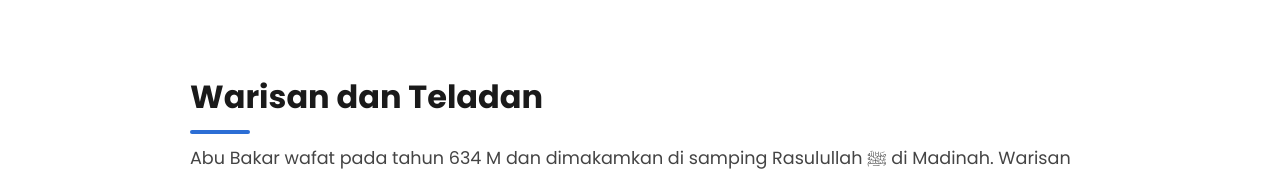
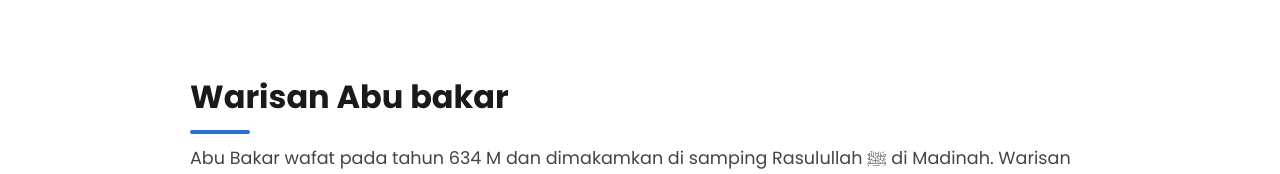
Before and after one commit to baskororinakit/web-biography, a plain HTML site: page index.html in a window 1280 px wide. Shown: the part 1578-1752 px from the top of the page. Drawn offline with nearby package versions, Linux system fonts and the light colour scheme.

Commit message:
Remove 'Teladan' in section warisan

```diff
--- a/index.html
+++ b/index.html
@@ -57,7 +57,7 @@
     </section>
     <section class="warisan" id="warisan">
       <div class="container" data-aos="fade-left">
-        <h2>Warisan dan Teladan</h2>
+        <h2>Warisan Abu bakar</h2>
         <p>
           Abu Bakar wafat pada tahun 634 M dan dimakamkan di samping Rasulullah
           ﷺ di Madinah. Warisan terbesar beliau adalah keteladanan dalam iman,
--- a/styles/style.css
+++ b/styles/style.css
@@ -40,7 +40,6 @@ header .typing-text {
   animation: typing 3s steps(22, end) forwards, blink 0.8s infinite;
 }
 
-/* Animasi Ketik */
 @keyframes typing {
   from {
     width: 0;
```
